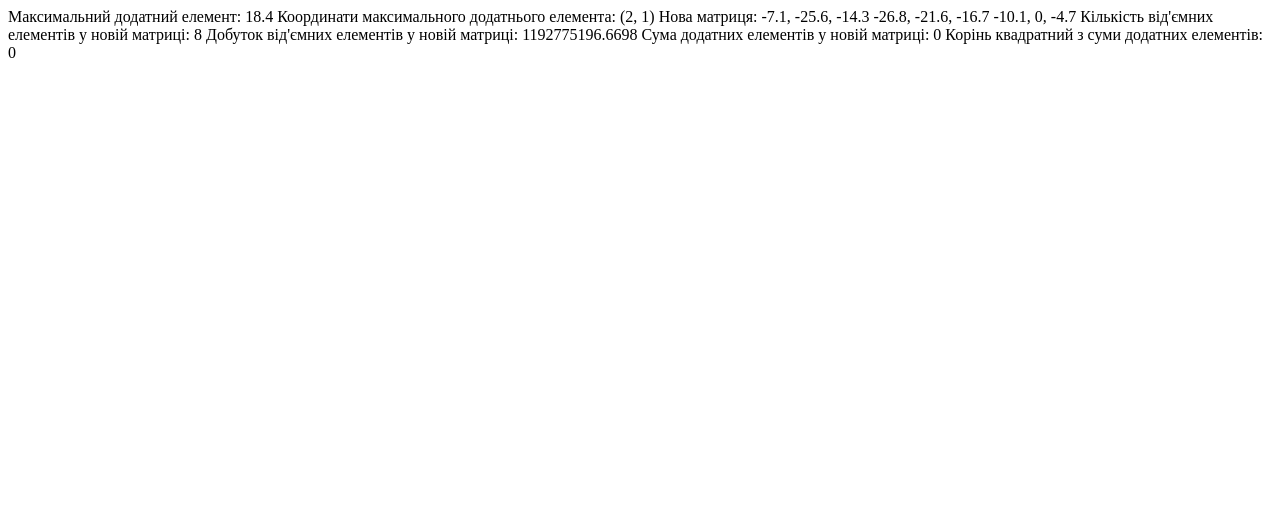
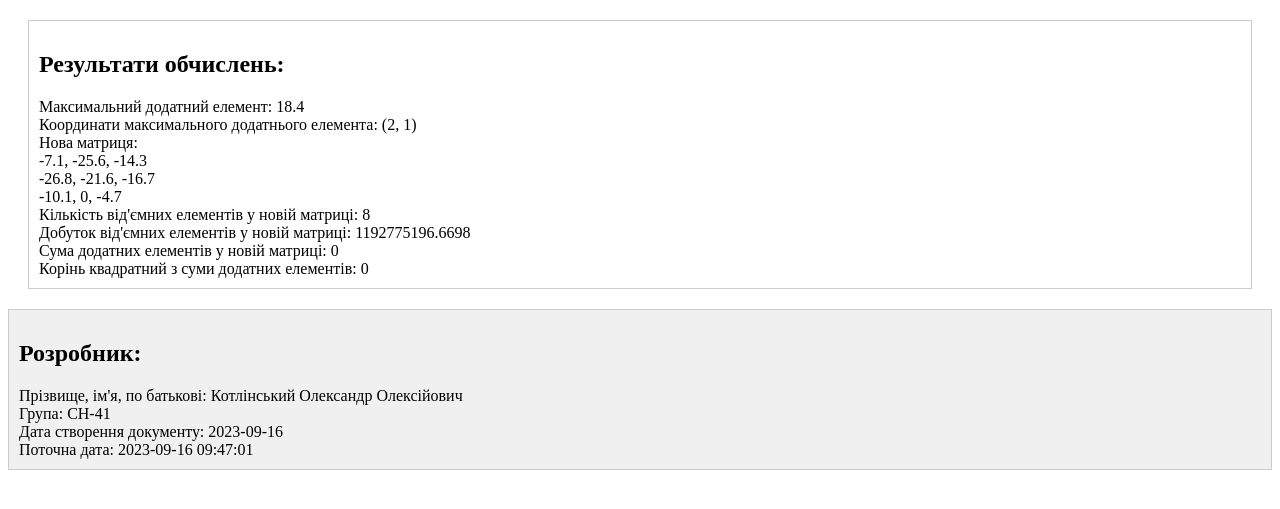
Before and after one commit to KaTlloXe/web_php_lab, a PHP site: page /lab16/lab16.php in a window 1280 px wide. Shown: the top 509 px of the page. Run offline with PHP 8.4, Linux system fonts and the light colour scheme.

Commit message:
Update lab16.php

```diff
--- a/lab16/lab16.php
+++ b/lab16/lab16.php
@@ -1,3 +1,25 @@
+<!DOCTYPE html>
+<html>
+<head>
+    <title>Результати обчислень</title>
+    <style>
+        /* Стилі для вигляду результатів */
+        .result-container {
+            margin: 20px;
+            padding: 10px;
+            border: 1px solid #ccc;
+        }
+        /* Стилі для блоку з інформацією про розробника */
+        .developer-info {
+            margin-top: 20px;
+            padding: 10px;
+            border: 1px solid #ccc;
+            background-color: #f0f0f0;
+        }
+    </style>
+</head>
+<body>
+    <div class="result-container">
         <?php
         $C = array(
             array(11.3, -7.2, 4.1),
@@ -24,7 +46,7 @@
             }
         }
 
-    // Обчислимо нову матрицю та знайдемо відємні елементи та їх добуток
+        // Обчислимо нову матрицю та знайдемо від'ємні елементи та їх добуток
         foreach ($C as $row_index => $row) {
             $new_row = array();
             foreach ($row as $col_index => $element) {
@@ -45,14 +67,28 @@
         $square_root = sqrt($positive_sum);
 
         // Виведемо результати
-    echo "Максимальний додатний елемент: $max_positive_element\n";
-    echo "Координати максимального додатнього елемента: (" . $max_positive_coordinates[0] . ", " . $max_positive_coordinates[1] . ")\n";
-    echo "Нова матриця:\n";
+        echo "<h2>Результати обчислень:</h2>";
+        echo "<div>Максимальний додатний елемент: $max_positive_element</div>";
+        echo "<div>Координати максимального додатнього елемента: (" . $max_positive_coordinates[0] . ", " . $max_positive_coordinates[1] . ")</div>";
+        echo "<div>Нова матриця:</div>";
+        echo "<div>";
         foreach ($new_matrix as $row) {
-        echo implode(", ", $row) . "\n";
+            echo implode(", ", $row) . "<br>";
         }
-    echo "Кількість від'ємних елементів у новій матриці: " . count($negative_elements) . "\n";
-    echo "Добуток від'ємних елементів у новій матриці: $negative_product\n";
-    echo "Сума додатних елементів у новій матриці: $positive_sum\n";
-    echo "Корінь квадратний з суми додатних елементів: $square_root\n";
+        echo "</div>";
+        echo "<div>Кількість від'ємних елементів у новій матриці: " . count($negative_elements) . "</div>";
+        echo "<div>Добуток від'ємних елементів у новій матриці: $negative_product</div>";
+        echo "<div>Сума додатних елементів у новій матриці: $positive_sum</div>";
+        echo "<div>Корінь квадратний з суми додатних елементів: $square_root</div>";
         ?>
+    </div>
+
+    <div class="developer-info">
+        <h2>Розробник:</h2>
+        <div>Прізвище, ім'я, по батькові: Котлінський Олександр Олексійович</div>
+        <div>Група: СН-41</div>
+        <div>Дата створення документу: <?php echo date('Y-m-d'); ?></div>
+        <div>Поточна дата: <?php echo date('Y-m-d H:i:s'); ?></div>
+    </div>
+</body>
+</html>
```
Lines whose indentation alone changed are shown as unchanged.
